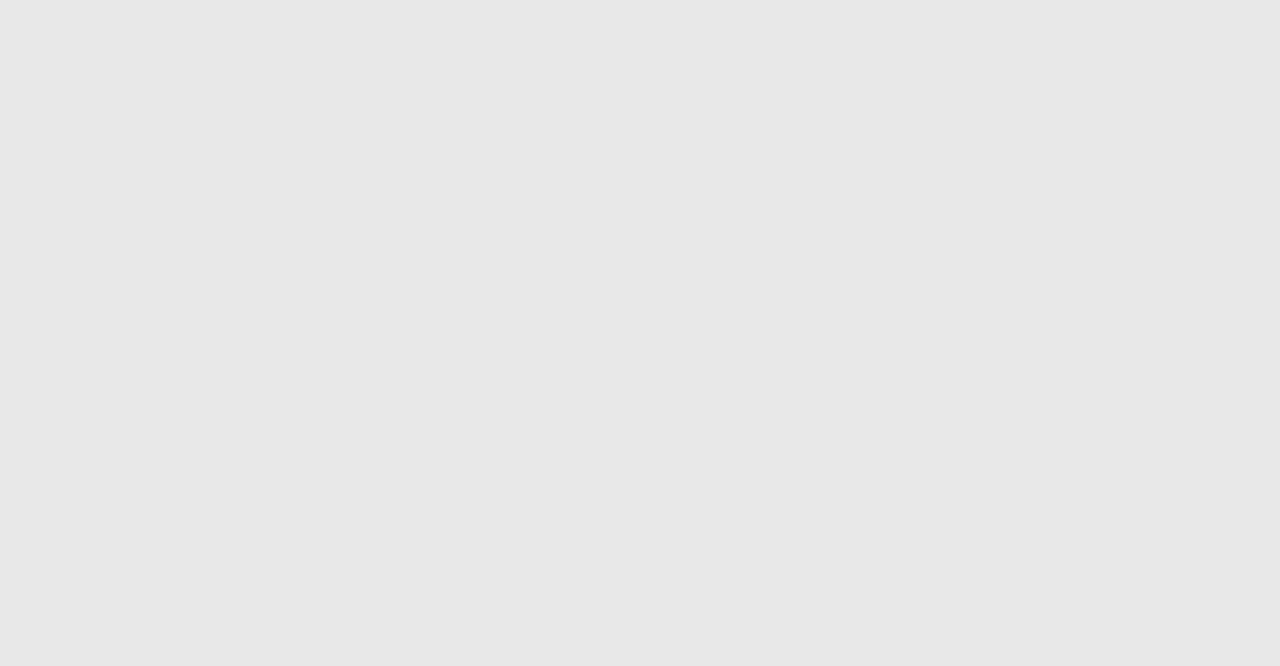
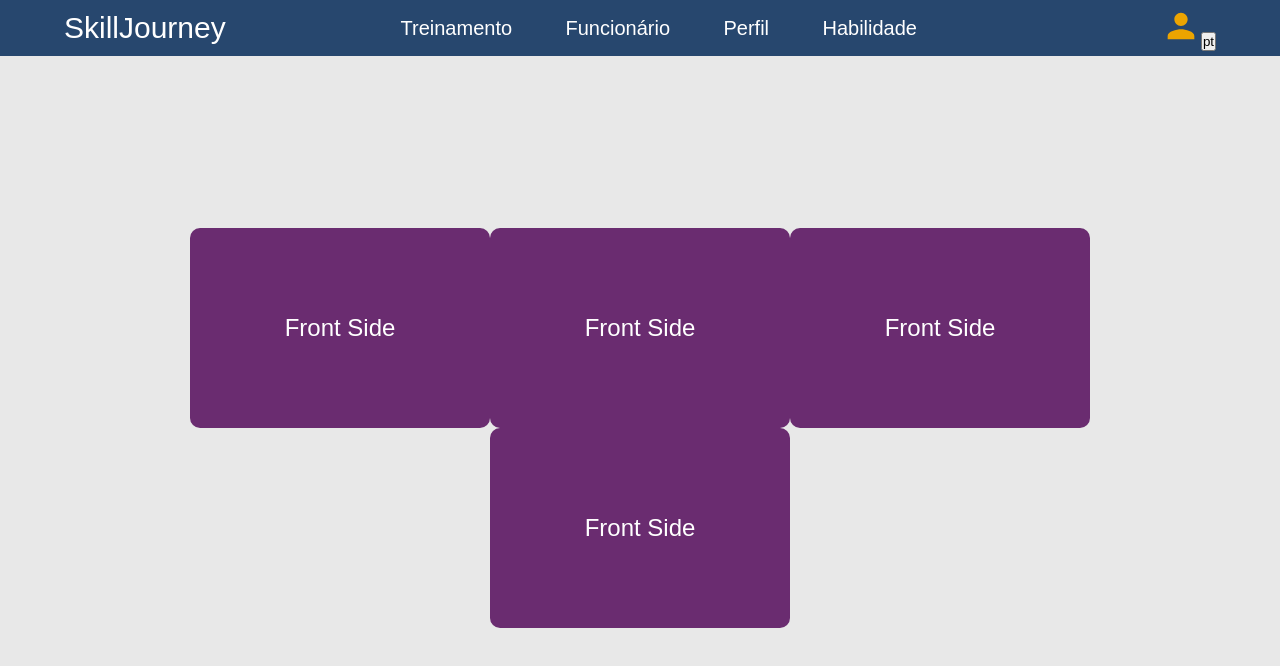
Before and after one commit to YasminTrembulack/SkillJourneyFront, a React (Vite) app: page /skill in a window 1280 px wide. Before the commit this address had no page. Shown: the top 666 px of the page. Built offline with nearby package versions, Linux system fonts and the light colour scheme; a web font is replaced by a local one.

Commit message:
feat: started skill page

```diff
--- a/src/App.tsx
+++ b/src/App.tsx
@@ -3,6 +3,7 @@ import { LanguageProvider } from "./Context/language";
 import LoginPage from "./Pages/LoginPage";
 import HomePage from "./Pages/HomePage";
 import RegisterPage from "./Pages/RegisterPage";
+import SkillPage from "./Pages/SkillPage";
 
 
 export default function App() {
@@ -13,6 +14,7 @@ export default function App() {
           <Route path="/" element={<LoginPage/>}/>
           <Route path="/home" element={<HomePage/>}/>
           <Route path="/register" element={<RegisterPage/>}/>
+          <Route path="/skill" element={<SkillPage/>}/>
         </Routes>
       </LanguageProvider>
     </>
--- a/src/Components/NavBarRole/index.tsx
+++ b/src/Components/NavBarRole/index.tsx
@@ -11,25 +11,25 @@ export default function NavBarRole({role}: { role: string})
             {
                 role === "EMPLOYEE" &&
                 <NavBar>
-                    <StyledLink to="/" text={getText("training")}></StyledLink>
+                    <StyledLink to="/home" text={getText("training")}></StyledLink>
                     <StyledLink to="/" text={getText("profile")}></StyledLink>
                 </NavBar>
             }
             {
                 role === "MANAGER" &&
                 <NavBar>
-                    <StyledLink to="/" text={getText("training")}></StyledLink>
+                    <StyledLink to="/home" text={getText("training")}></StyledLink>
                     <StyledLink to="/" text={getText("employee")}></StyledLink>
                     <StyledLink to="/" text={getText("profile")}></StyledLink>
-                    <StyledLink to="/" text={getText("skill")}></StyledLink>
+                    <StyledLink to="/skill" text={getText("skill")}></StyledLink>
                 </NavBar>
             }
             {
                 role === "ADM" &&
                 <NavBar>
-                    <StyledLink to="/" text={getText("training")}></StyledLink>
+                    <StyledLink to="/home" text={getText("training")}></StyledLink>
                     <StyledLink to="/" text={getText("employee")}></StyledLink>
-                    <StyledLink to="/" text={getText("skill")}></StyledLink>
+                    <StyledLink to="/skill" text={getText("skill")}></StyledLink>
                 </NavBar>
             }
         </>
--- /dev/null
+++ b/src/Components/SkillCard/index.tsx
@@ -0,0 +1,20 @@
+import { StyledWrapper } from "./styles";
+
+
+
+export default function Card () {
+  return (
+    <StyledWrapper>
+      <div className="card">
+        <div className="card-inner">
+          <div className="card-front">
+            <p>Front Side</p>
+          </div>
+          <div className="card-back">
+            <p>Back Side</p>
+          </div>
+        </div>
+      </div>
+    </StyledWrapper>
+  );
+};
--- /dev/null
+++ b/src/Components/SkillCard/styles.ts
@@ -0,0 +1,54 @@
+import styled from "styled-components";
+
+export const StyledWrapper = styled.div`
+    .card {
+        width: 300px;
+        height: 200px;
+        perspective: 1000px;
+    }
+
+    .card-inner {
+        width: 100%;
+        height: 100%;
+        position: relative;
+        transform-style: preserve-3d;
+        transition: transform 0.999s;
+    }
+
+    .card:hover .card-inner {
+        transform: rotateY(180deg);
+    }
+
+    .card-front,
+    .card-back {
+        position: absolute;
+        width: 100%;
+        height: 100%;
+        backface-visibility: hidden;
+    }
+
+    .card-front {
+        background-color: #6A2C70;
+        color: #fff;
+        display: flex;
+        align-items: center;
+        border: 10px solid #6A2C70;
+        border-radius: 10px;
+        justify-content: center;
+        font-size: 24px;
+        transform: rotateY(0deg);
+    }
+
+    .card-back {
+        background-color: #F08A5D;
+        color: #fff;
+        display: flex;
+        align-items: center;
+        border: 10px solid #F08A5D;
+        border-radius: 10px;
+        justify-content: center;
+        font-size: 24px;
+        transform: rotateY(180deg);
+    }
+
+`;
--- a/src/Pages/SkillPage/index.tsx
+++ b/src/Pages/SkillPage/index.tsx
@@ -1,8 +1,30 @@
-export default function SkillPage()
-{
+import { useState } from "react";
+import NavBarRole from "../../Components/NavBarRole";
+import SkillTemp from "../../Temp/skills.json"
+import { MainContent, TrainingContent } from "./styles";
+import SkillCard from "../../Components/SkillCard";
+
+export default function SkillPage() {
+    const [role, serRole] = useState('MANAGER');
+
+    const [loading, setLoading] = useState(false);
+
+    function getSkills() {
+        return SkillTemp.data.map(t =>
+
+            <SkillCard></SkillCard>
+        )
+    }
+
     return (
         <>
+            <NavBarRole role={role} />
+            <MainContent>
+                <TrainingContent>
 
+                    {!loading && getSkills()}
+                </TrainingContent>
+            </MainContent>
         </>
     )
 }
--- a/src/Pages/SkillPage/styles.ts
+++ b/src/Pages/SkillPage/styles.ts
@@ -1 +1,19 @@
 import styled from "styled-components";
+
+export const TrainingContent = styled.div`
+  width: 80%;
+  max-height: 90%;
+  display: flex;
+  flex-wrap: wrap;
+  justify-content: center;
+  align-items: center;
+`;
+
+export const MainContent = styled.div`
+  width: 100%;
+  height: 93vh;
+  display: flex;
+  flex-direction: column;
+  justify-content: center;
+  align-items: center;
+`;
--- /dev/null
+++ b/src/Temp/skills.json
@@ -0,0 +1,40 @@
+{
+    "data": [
+        {
+            "id": "f47ac10b-58cc-4372-a567-0e02b2c3d479",
+            "name": "Communication",
+            "description": "The ability to convey information effectively.",
+            "type": "SOFT",
+            "createdAt": "2023-09-20T12:34:56.789Z",
+            "updatedAt": "2023-09-21T12:34:56.789Z",
+            "deletedAt": null
+        },
+        {
+            "id": "b2e0c10a-58cc-4372-a567-0e02b2c3d480",
+            "name": "JavaScript",
+            "description": "A programming language used for web development.",
+            "type": "HARD",
+            "createdAt": "2023-09-20T12:34:56.789Z",
+            "updatedAt": "2023-09-21T12:34:56.789Z",
+            "deletedAt": null
+        },
+        {
+            "id": "a1e1c10b-58cc-4372-a567-0e02b2c3d481",
+            "name": "Problem Solving",
+            "description": "The ability to find solutions to difficult issues.",
+            "type": "SOFT",
+            "createdAt": "2023-09-20T12:34:56.789Z",
+            "updatedAt": "2023-09-21T12:34:56.789Z",
+            "deletedAt": null
+        },
+        {
+            "id": "c3e2c10b-58cc-4372-a567-0e02b2c3d482",
+            "name": "Python",
+            "description": "A versatile programming language for various applications.",
+            "type": "HARD",
+            "createdAt": "2023-09-20T12:34:56.789Z",
+            "updatedAt": "2023-09-21T12:34:56.789Z",
+            "deletedAt": null
+        }
+    ]
+}
```
